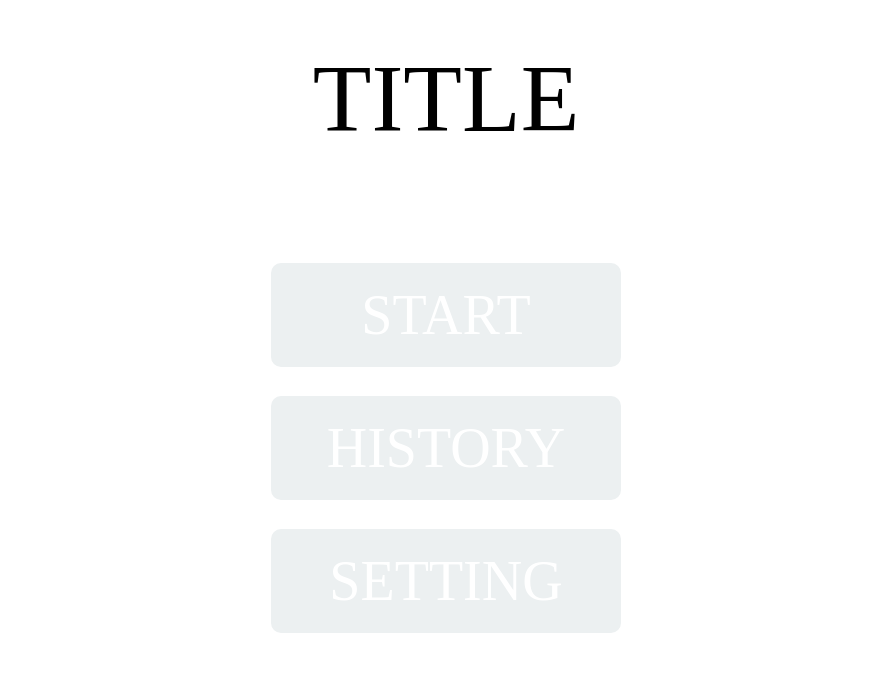
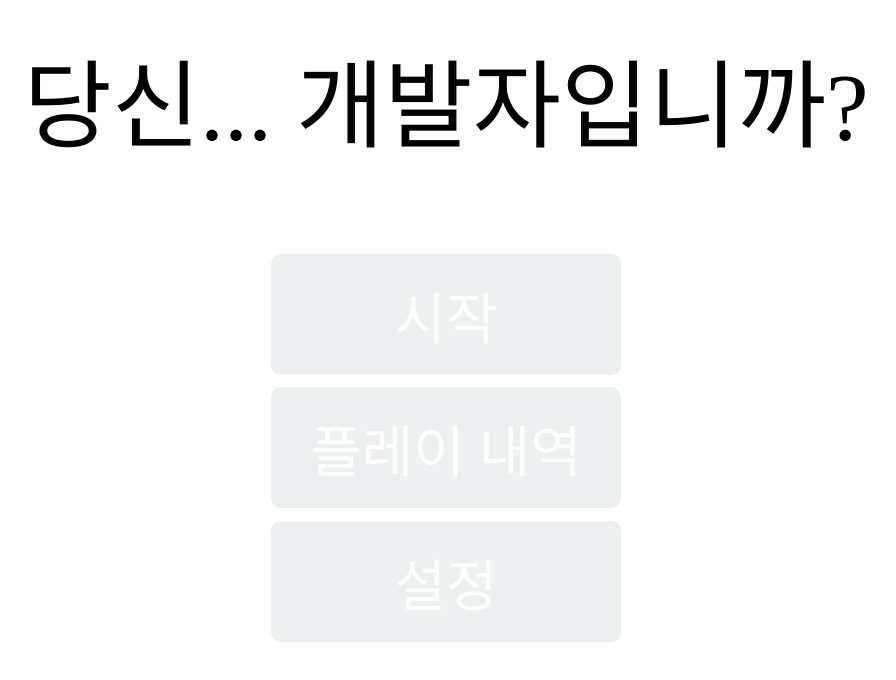
Before and after one commit to hsk-kr/are-you-a-developer, a React (Create React App) app: page / in a window 1280 px wide. Shown: the part 102-782 px from the top of the page, without its empty margins (194-1090 px from the left). Built offline with nearby package versions, Linux system fonts and the light colour scheme.

Commit message:
Add LanguageContext

```diff
--- a/src/components/App/index.tsx
+++ b/src/components/App/index.tsx
@@ -1,13 +1,16 @@
 import React from "react";
 import "./styles.scss";
 import { ThemeContext, defaultThemeContext } from "../../contexts/ThemeContext";
+import { LanguageContext, defaultLanguageContext} from "../../contexts/LanguageContext";
 import Main from "../Main";
 
 const App = () => {
   return (
-    <ThemeContext.Provider value={defaultThemeContext}>
-      <Main />
-    </ThemeContext.Provider>
+    <LanguageContext.Provider value={defaultLanguageContext}>
+      <ThemeContext.Provider value={defaultThemeContext}>
+        <Main />
+      </ThemeContext.Provider>
+    </LanguageContext.Provider>
   );
 };
 
--- a/src/components/Main/index.tsx
+++ b/src/components/Main/index.tsx
@@ -1,9 +1,12 @@
 import React, { useContext, useEffect } from "react";
 import "./styles.scss";
 import { ThemeContext } from "../../contexts/ThemeContext";
+import { LanguageContext, languages } from "../../contexts/LanguageContext";
 
 const Main = (): React.ReactElement => {
   const themeContext = useContext(ThemeContext);
+  const {lang} = useContext(LanguageContext);
+  const {title, menuStart, menuHistory, menuSetting} = languages[lang];
 
   useEffect(() => {
     themeContext.setTheme(themeContext.themeName);
@@ -12,17 +15,17 @@ const Main = (): React.ReactElement => {
   return (
     <div className="main-container">
       <div className="title-box">
-        <h1 className="title">TITLE</h1>
+        <h1 className="title">{title}</h1>
       </div>
       <div className="menu">
         <div className="menu-start">
-          <label>START</label>
+          <label>{menuStart}</label>
         </div>
         <div className="menu-history">
-          <label>HISTORY</label>
+          <label>{menuHistory}</label>
         </div>
         <div className="menu-setting">
-          <label>SETTING</label>
+          <label>{menuSetting}</label>
         </div>
       </div>
     </div>
--- /dev/null
+++ b/src/contexts/LanguageContext.ts
@@ -0,0 +1,40 @@
+import { createContext } from "react";
+
+export type Language = {
+    title: string;
+    menuStart: string;
+    menuHistory: string;
+    menuSetting: string;
+};
+
+export type Languages = {
+    ko: Language,
+    en: Language
+};
+
+export type LanguageContextType = {
+    lang: keyof Languages
+}
+
+export const languages: Languages = {
+    ko: {
+        title: "당신... 개발자입니까?",
+        menuStart: "시작",
+        menuHistory: "플레이 내역",
+        menuSetting: "설정"
+    },
+    en: {
+        title: "Are you a developer?",
+        menuStart: "START",
+        menuHistory: "HISTORY",
+        menuSetting: "SETTING"
+    }
+};
+
+export const defaultLanguageContext: LanguageContextType = {
+    lang: "ko"
+};
+
+export const LanguageContext = createContext<LanguageContextType>(
+    defaultLanguageContext
+  );
```
Also changed, not shown: src/contexts/LanguageContext.js (deleted), 1 other file (tests, documents, lock files or other folders).
